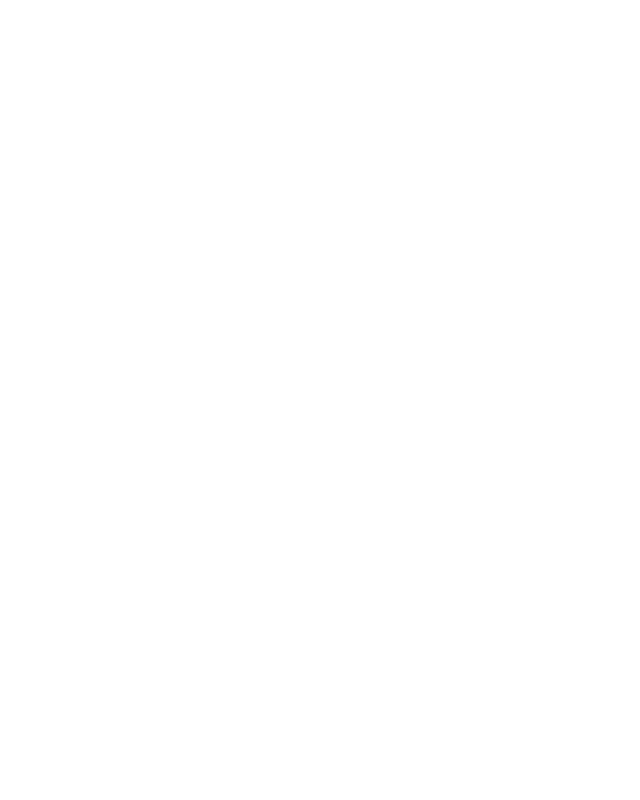
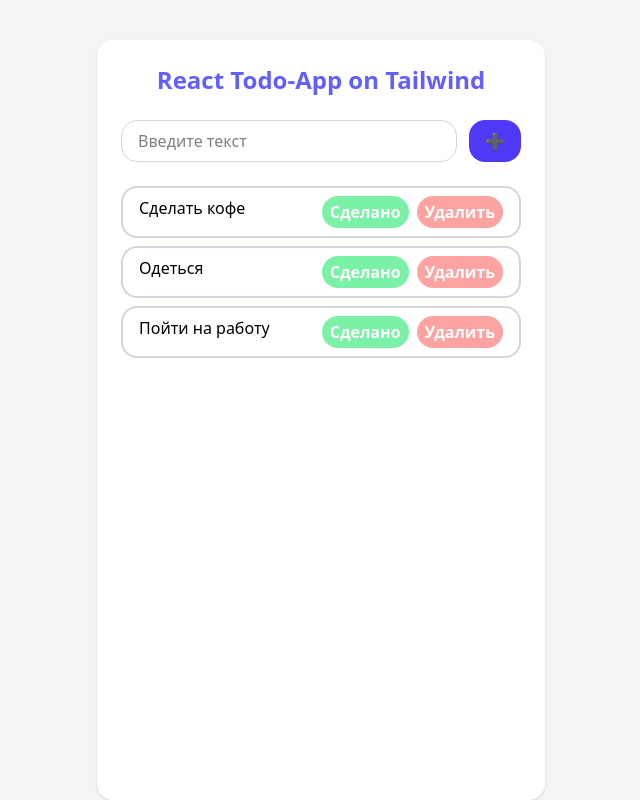
Before and after one commit to romanbarinov84/-TODO-APP-REACT-TAILWIND-, a React (Vite) app: page / in a window 1280 px wide. Shown: the whole page, without its empty margins (319-959 px from the left). Built offline with nearby package versions, Linux system fonts and the light colour scheme.

Commit message:
15.12 onDelete function

```diff
--- a/src/App.jsx
+++ b/src/App.jsx
@@ -1,16 +1,76 @@
+import { useState } from "react";
+import TodoItem from "../src/components/TodoItem"
 
 import "./App.css";
 
+function App() {
+  const initialTodos = [
+    { id: 1, text: "Сделать кофе" },
+    { id: 2, text: "Одеться" },
+    { id: 3, text: "Пойти на работу" },
+  ];
 
-function App() {
+  const [todos, setTodos] = useState(initialTodos);
+  const [text, setText] = useState("");
 
+  const addTodo = () => {
+    if (!text.trim()) return;
 
+    setTodos([
+      ...todos,
+      {
+        id: Date.now(),
+        text,
+      },
+    ]);
+
+    setText("");
+  };
+
+  const onDelete = (id) => {
+     setTodos((prevTodos) => prevTodos.filter((todo) => todo.id !== id))
+  }
 
   return (
-    <>
-    </>
-  )
+    <div className="min-h-screen bg-gray-100 flex justify-center pt-10">
+      <div className="w-full max-w-md bg-white rounded-2xl p-6 shadow">
+        <h1 className="text-2xl font-bold mb-6 text-center text-indigo-500">
+          React Todo-App on Tailwind
+        </h1>
 
+        <div className="flex gap-3 mb-6">
+          <input
+            type="text"
+            placeholder="Введите текст"
+            value={text}
+            onChange={(e) => setText(e.target.value)}
+            onKeyDown={(e) => e.key === "Enter" && addTodo()}
+            className="flex-1 rounded-2xl border border-gray-300 px-4 py-2
+                       focus:border-indigo-500 focus:ring-2 focus:ring-indigo-500/30
+                       outline-none transition"
+          />
+
+          <button
+            onClick={addTodo}
+            className="rounded-2xl bg-indigo-600 px-4 py-2
+                       text-white font-semibold
+                       hover:bg-indigo-700
+                       active:scale-95
+                       focus:ring-2 focus:ring-indigo-500/40
+                       transition"
+          >
+            ➕
+          </button>
+        </div>
+
+        <ul className="space-y-2">
+          {todos.map((todo) => (
+           <TodoItem key={todo.id} todo={todo} onDelete={onDelete}/>
+          ))}
+        </ul>
+      </div>
+    </div>
+  );
 }
 
 export default App;
--- a/src/components/TodoItem.jsx
+++ b/src/components/TodoItem.jsx
@@ -1,8 +1,27 @@
-const TodoItem = () => {
+const TodoItem = ({ todo , onDelete }) => {
   return (
-    <>
-
-    </>
+    <div
+      key={todo.id}
+      className="flex justify-between rounded-2xl border-2 border-gray-300 px-4 py-2
+                       hover:border-indigo-500 hover:bg-pink-700 hover:text-white focus:ring-2 focus:ring-indigo-500/30
+                       outline-none transition"
+    >
+      <span>{todo.text}</span>
+      <div className="flex gap-2">
+        <button className="rounded-2xl bg-green-300 px-2 py-1
+                       text-white font-semibold
+                       hover:bg-green-700
+                       active:scale-95
+                       focus:ring-2 focus:ring-indigo-500/40
+                       transition">Сделано</button>
+        <button className="rounded-2xl bg-red-300 px-2 py-1
+                       text-white font-semibold
+                       hover:bg-red-700
+                       active:scale-95
+                       focus:ring-2 focus:ring-indigo-500/40
+                       transition" onClick={() => onDelete(todo.id)}>Удалить</button>
+      </div>
+    </div>
   );
 };
 
```
